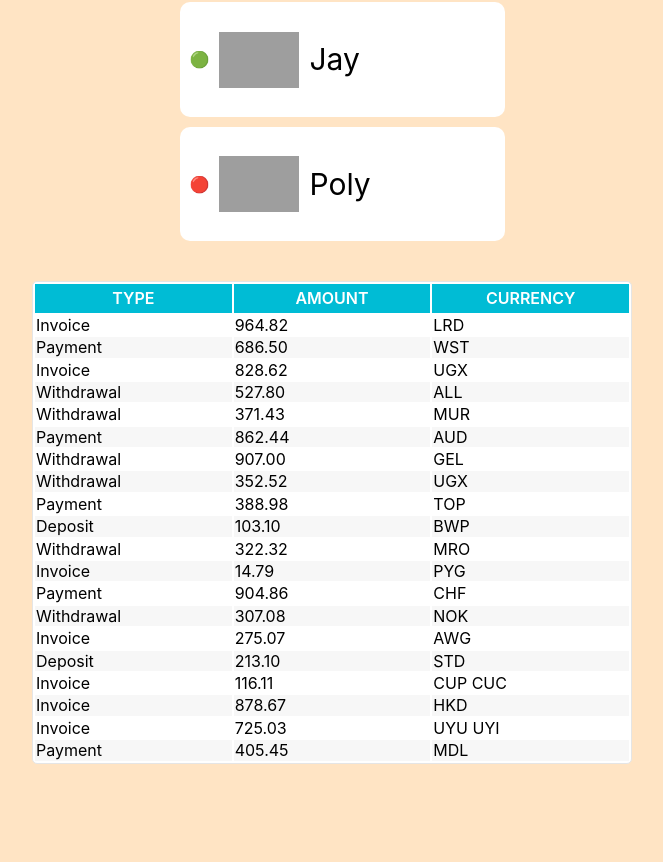
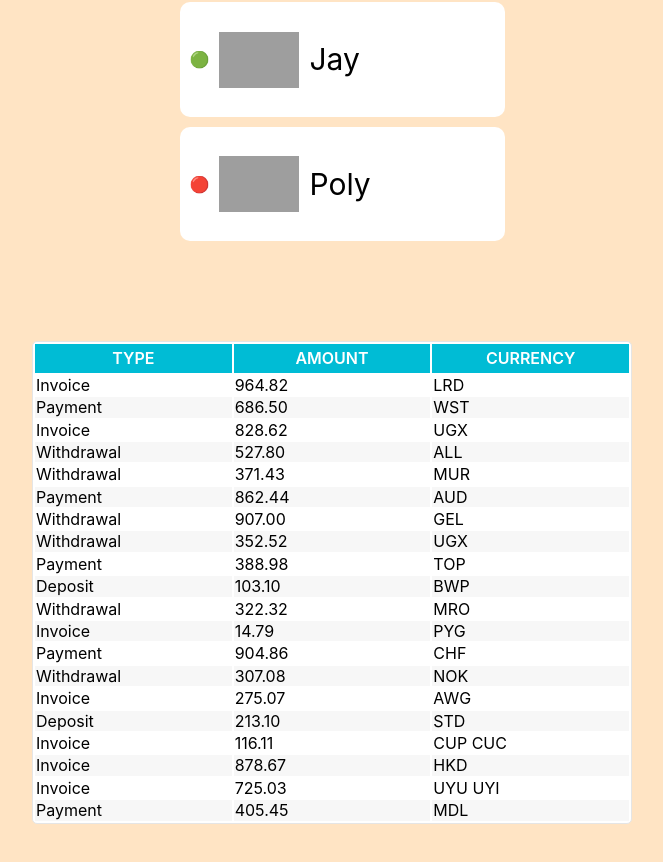
Before and after one commit to greatberser/goit-react-hw-01-components, a React (Create React App) app: page / in a window 1280 px wide. Shown: the part 1179-2041 px from the top of the page, without its empty margins (308-971 px from the left). Before the commit the page ends 1983 px from the top, so only its background shows below. Built offline with nearby package versions, Linux system fonts and the light colour scheme; grey boxes are pictures that could not be loaded.

Commit message:
Update Transactions.module.css

```diff
--- a/src/components/Transactions/Transactions.module.css
+++ b/src/components/Transactions/Transactions.module.css
@@ -8,8 +8,8 @@
 }
 
 .table {
-    margin-top: 40px;
-    margin-bottom: 40px;
+    margin-top: 100px;
+    margin-bottom: 50px;
     margin-left: auto;
     margin-right: auto;
     table-layout: fixed;
```
